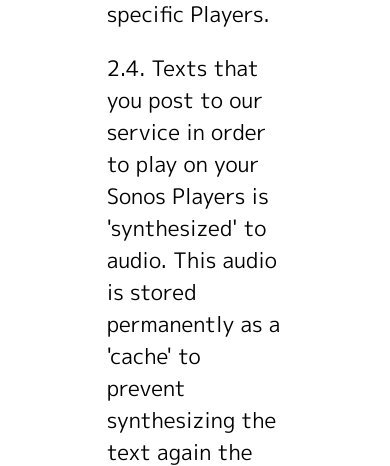
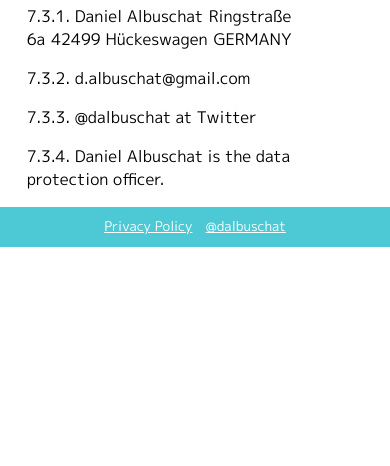
Before and after one commit to daniel-kun/sonos-tools, a Flask app: page /privacy in a window 390 px wide; the page is wider, and only the part inside the window is pictured. Shown: the part 3435-3901 px from the top of that part. After the commit the page ends 3682 px from the top of that part, so only its background shows below. Run offline with Flask 2, Linux system fonts and the light colour scheme.

Commit message:
frontend: Added link to privacy policy made site responsive \o/

```diff
--- a/src/frontend/js/landing.jsx
+++ b/src/frontend/js/landing.jsx
@@ -153,8 +153,7 @@ function renderLanding()
     return (<div className="landing">
             <h1>SONOS</h1>
             <h2>speaks!</h2>
-            <p className="landing-introduction">Integrate your SONOS speakers into your<br/>
-home automation.</p>
+            <p className="landing-introduction">Integrate your SONOS speakers into your home automation.</p>
             <p className="landing-introduction">Get notified of events, in high fidelity.</p>
             <img className="speaker-left" src="/static/img/sonos-bubble-left.svg"/>
             <img className="speaker-right" src="/static/img/sonos-bubble-right.svg"/>
--- a/src/frontend/static/styles/style.css
+++ b/src/frontend/static/styles/style.css
@@ -31,15 +31,24 @@ div.secondary {
 
 div.privacy {
     padding-top: 30pt;
+    padding-left: 20pt;
+    padding-right: 20pt;
+    font-size: 12pt;
+}
+
+@media only screen and (min-width: 800px) {
+    div.privacy {
+        padding-top: 30pt;
         padding-left: 80pt;
         padding-right: 80pt;
     }
+}
 
-div.top-bar {
+div.bar {
     height: 30pt;
 }
 
-div.bar {
+div.top-bar {
     height: 30pt;
 }
 
@@ -52,13 +61,15 @@ div.top-bar span {
     font-size: 14pt;
 }
 
-div.bottom-bar {
-    left: 0;
-    bottom: 0;
-    right: 0;
-    height: 30pt;
-    display: block;
-    position: absolute;
+div.bar.bottom {
+    display: flex;
+    justify-content: center;
+    align-items: center;
+    padding: 0 1em;
+}
+
+div.bar.bottom a {
+    padding: 0 5pt;
 }
 
 div.section-two {
@@ -67,14 +78,14 @@ div.section-two {
 }
 
 h1 {
-    font-size: 72pt;
+    font-size: 48pt;
     text-align: center;
     margin-bottom: 0;
 }
 
 h2 {
     margin-top: 0;
-    font-size: 46pt;
+    font-size: 32pt;
     text-align: center;
 }
 
@@ -93,16 +104,34 @@ img.home {
 
 img.speaker-left {
     position: absolute;
+    top: 40pt;
+    left: 10pt;
+    width: 80pt;
+}
+
+@media only screen and (min-width: 800px) {
+    img.speaker-left {
+        position: absolute;
         top: 50pt;
         left: 6%;
         width: 15%;
     }
+}
 
+img.speaker-right{
+    position: absolute;
+    top: 40pt;
+    right: 10pt;
+    width: 80pt;
+}
+
+@media only screen and (min-width: 800px) {
     img.speaker-right{
         position: absolute;
         top: 250pt;
         right: 10%;
         width: 19%;
+    }
 }
 
 img.speaker-right.corner {
@@ -178,6 +207,16 @@ span.api-key {
     white-space:nowrap
 }
 
+a:visited {
+    color: white;
+}
+
+a {
+    color: white;
+    font-size: 10pt;
+    text-decoration: underline;
+}
+
 a.unlink {
     font-weight: bold;
     color: #279ba5;
--- a/src/frontend/templates/base.html
+++ b/src/frontend/templates/base.html
@@ -2,6 +2,7 @@
     <head>
         <link rel="stylesheet" type="text/css" href="/static/styles/style.css"/>
         <link href="https://fonts.googleapis.com/css?family=M+PLUS+1p" rel="stylesheet"/>
+        <meta name="viewport" content="width=device-width, initial-scale=1.0">
     </head>
 
     <body>
@@ -10,6 +11,9 @@
                 <a href="/"><img src="/static/img/sonos-tools-home.svg" class="home"/></a>
             </div>
             {% block content %}{% endblock %}</body>
-            <div class="bar secondary"></div>
+            <div class="bar secondary bottom">
+                <a href="/privacy">Privacy Policy</a>
+                <a href="https://twitter.com/dalbuschat" target="_blank">@dalbuschat</a>
+            </div>
         </div>
 </html>
```
Lines whose indentation alone changed are shown as unchanged.
